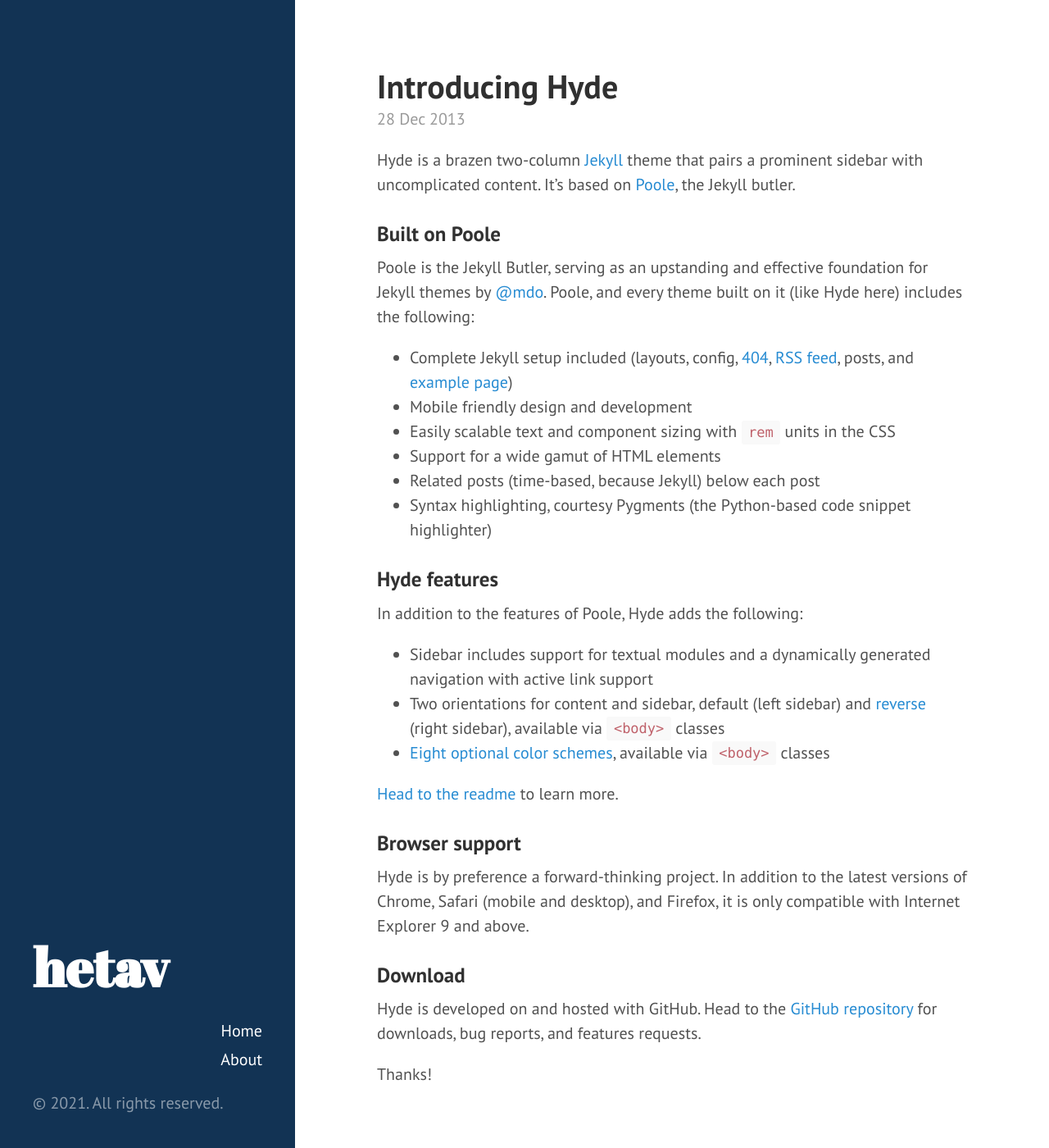
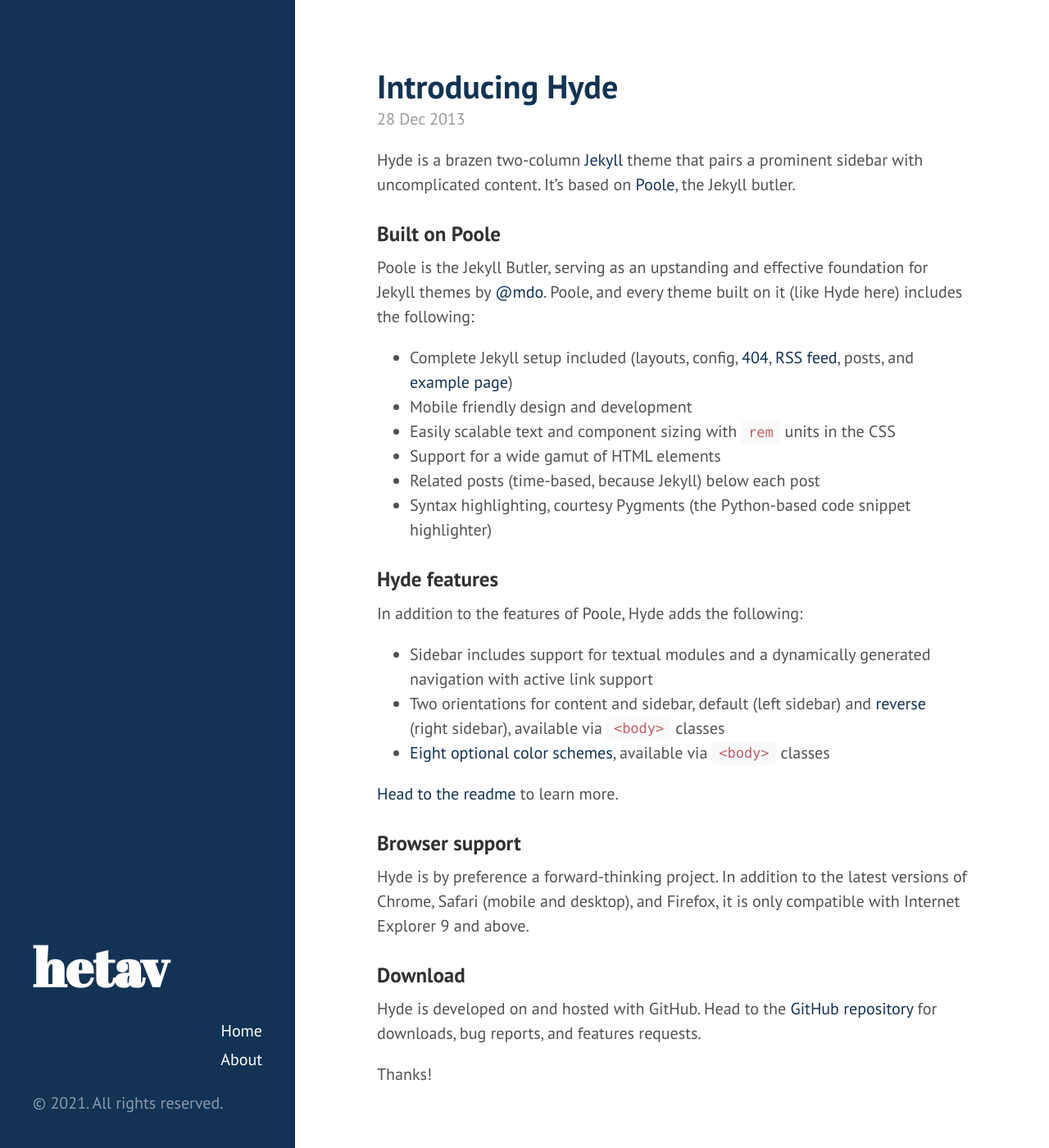
Before and after one commit to hetavv/hetavv.github.io, a Jekyll site: the page built from index.html, in a window 1280 px wide and 1400 px high. Shown: the whole window at 82% size. Built offline with Jekyll 4.4.1, drawn with Linux system fonts in a browser that asks for light colours; the list of posts is cut into pages by our own code.

Commit message:
change color

```diff
--- a/_layouts/default.html
+++ b/_layouts/default.html
@@ -3,7 +3,7 @@
 
   {% include head.html %}
 
-  <body>
+  <body class="theme-base-0g">
 
     {% include sidebar.html %}
 
--- a/public/css/hyde.css
+++ b/public/css/hyde.css
@@ -57,7 +57,7 @@
   text-align: center;
   padding: 2rem 1rem;
   color: rgba(255,255,255,.5);
-  background-color: #123354;
+  background-color: #202020;
 }
 @media (min-width: 48em) {
   .sidebar {
@@ -248,3 +248,12 @@
 .theme-base-0f .related-posts li a:hover {
   color: #8f5536;
 }
+
+/*Custom */
+.theme-base-0g .sidebar {
+  background-color: #123354;
+}
+.theme-base-0g .content a,
+.theme-base-0g .related-posts li a:hover {
+  color: #123354;
+}
```
